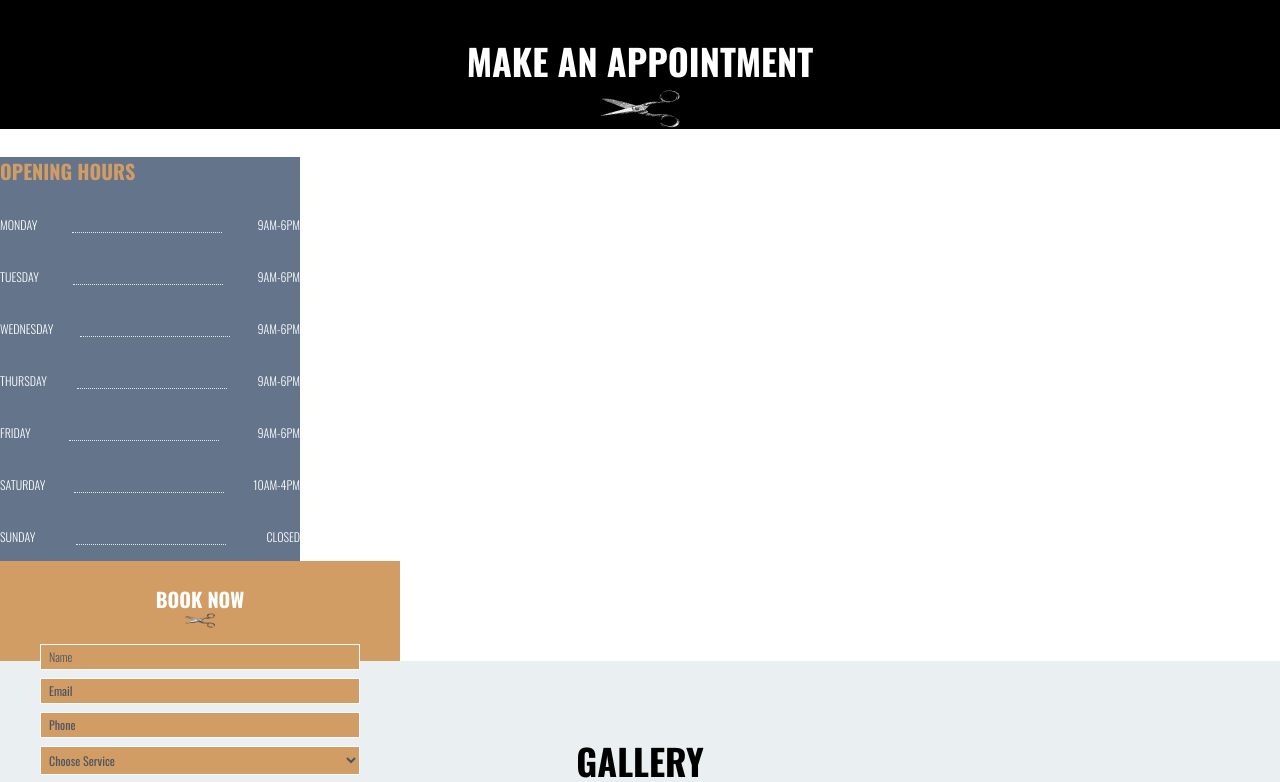
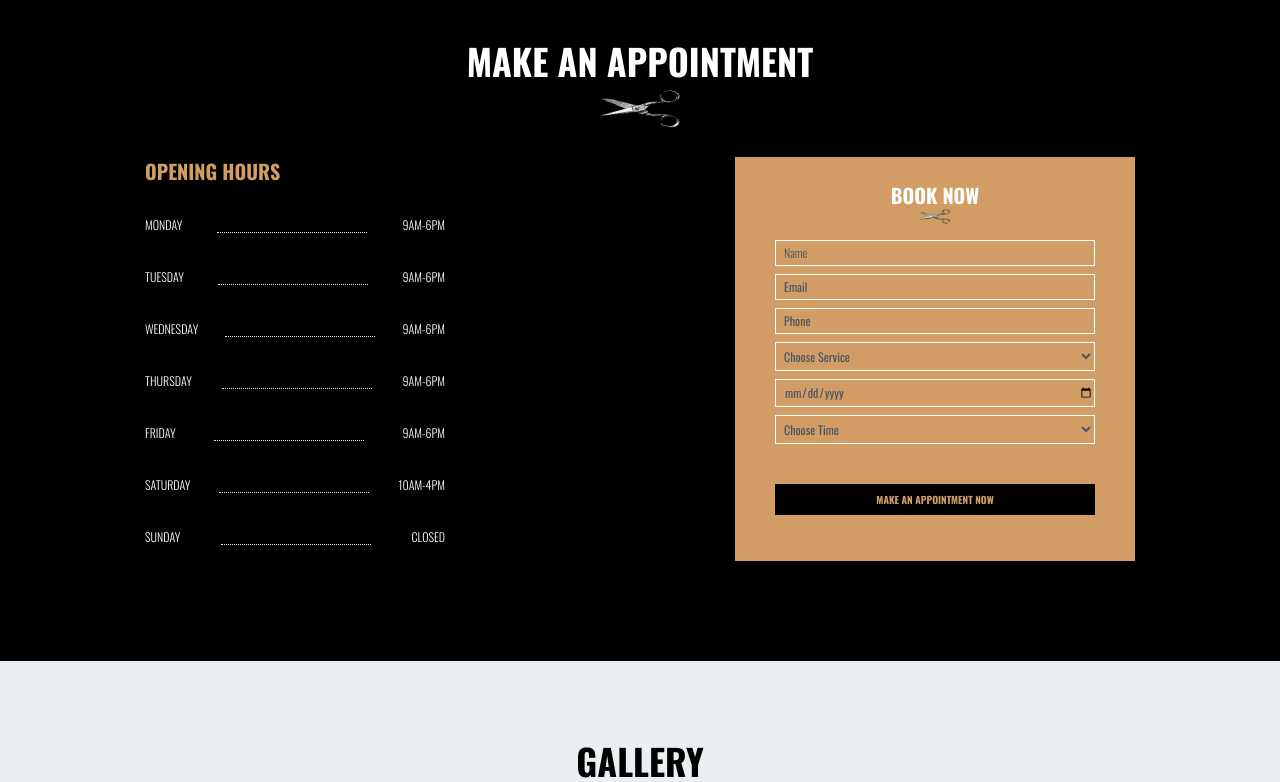
Before and after one commit to Danieljamespm/barber-shop-react, a React (Vite) app: page / in a window 1280 px wide. Shown: the part 5140-5922 px from the top of the page. Built offline with nearby package versions, Linux system fonts and the light colour scheme.

Commit message:
getting closer. need to work on spacing for the two elements on large screens.

```diff
--- a/src/Components/Appointment.jsx
+++ b/src/Components/Appointment.jsx
@@ -5,8 +5,8 @@ const Appointment = () => {
     <div  id='appointment' className=' w-full h-[1210px] md:h-[700px] bg-black text-white'>
         <h2 className='text-center pt-20 pb-2 text-4xl font-oswald font-bold '>MAKE AN APPOINTMENT</h2>
         <img className='w-[80px] mx-auto' src='./barber-scissors.png' />
-        <div className=' w-full pt-7 bg-white '>
-        <div className='pb-4 w-full md:w-[300px] bg-slate-500 '>
+        <div className=' w-full pt-7 sm:flex sm:justify-around '>
+        <div className='pb-4 w-full sm:w-[300px] '>
             <p className='font-oswald font-bold text-xl text-[#d19d64] pb-8'>OPENING HOURS</p>
             <div className='flex justify-between'>
             <p className='font-oswald text-xs font-light'>MONDAY</p>
```
